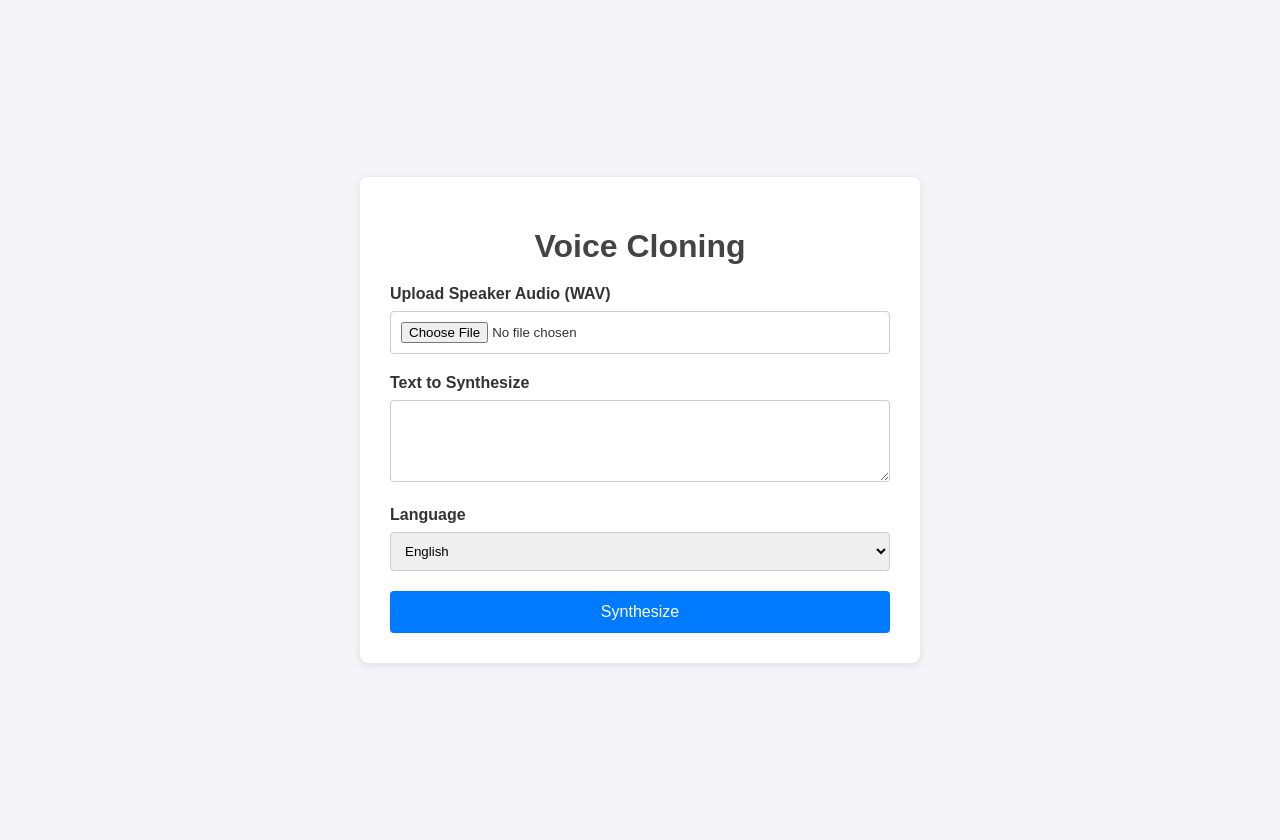
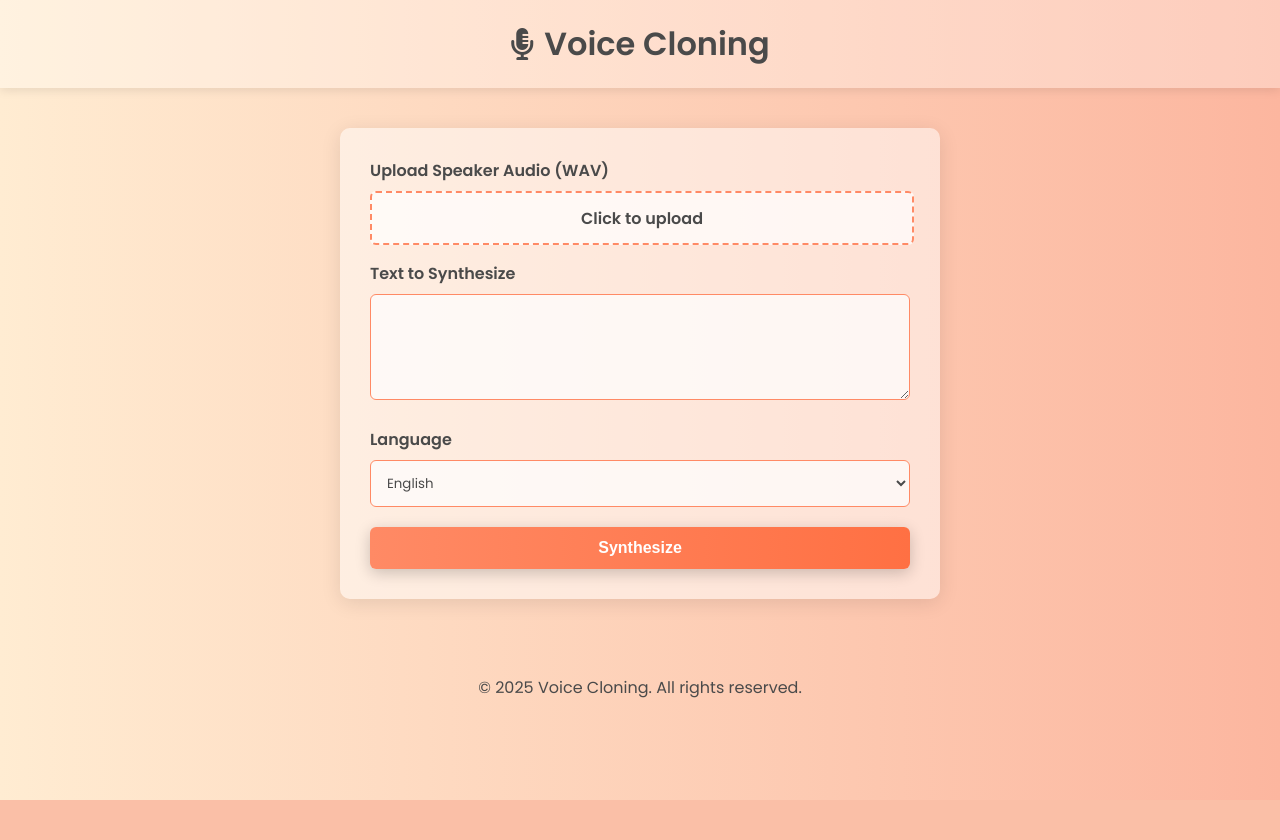
Before and after one commit to gavinz0228/voice-clone-tts, a Flask app: page / in a window 1280 px wide. After the commit the page ends 800 px from the top, so only its background shows below. Run offline with Flask 3, Linux system fonts and the light colour scheme.

Commit message:
beautified the web page

```diff
--- a/static/css/style.css
+++ b/static/css/style.css
@@ -1,28 +1,45 @@
 body {
-    font-family: sans-serif;
-    background-color: #f4f4f9;
-    color: #333;
+    font-family: 'Poppins', sans-serif;
+    background: linear-gradient(to right, #ffecd2 0%, #fcb69f 100%);
+    color: #4A4A4A;
     margin: 0;
-    padding: 20px;
-    display: flex;
-    justify-content: center;
-    align-items: center;
-    min-height: 100vh;
+}
+
+header {
+    background-color: rgba(255, 255, 255, 0.3);
+    padding: 20px 0;
+    box-shadow: 0 2px 10px rgba(0, 0, 0, 0.1);
 }
 
 .container {
-    background: #fff;
-    padding: 30px;
-    border-radius: 8px;
-    box-shadow: 0 2px 10px rgba(0, 0, 0, 0.1);
-    width: 100%;
-    max-width: 500px;
+    max-width: 600px;
+    margin: 0 auto;
+    padding: 0 20px;
 }
 
 h1 {
     text-align: center;
-    color: #444;
-    margin-bottom: 20px;
+    color: #4A4A4A;
+    margin: 0;
+    font-weight: 600;
+    display: flex;
+    align-items: center;
+    justify-content: center;
+}
+
+h1 i {
+    margin-right: 10px;
+}
+
+main {
+    padding: 40px 0;
+}
+
+.form-container {
+    background-color: rgba(255, 255, 255, 0.5);
+    padding: 30px;
+    border-radius: 10px;
+    box-shadow: 0 4px 20px rgba(0, 0, 0, 0.1);
 }
 
 .form-group {
@@ -32,33 +49,93 @@ h1 {
 label {
     display: block;
     margin-bottom: 8px;
-    font-weight: bold;
+    font-weight: 600;
+    color: #4A4A4A;
 }
 
-input[type="file"],
+.file-upload-wrapper {
+    position: relative;
+    width: 100%;
+    height: 50px;
+}
+
+.file-upload-placeholder {
+    position: absolute;
+    top: 0;
+    left: 0;
+    width: 100%;
+    height: 100%;
+    background-color: rgba(255, 255, 255, 0.7);
+    border: 2px dashed #ff8a65;
+    border-radius: 6px;
+    display: flex;
+    align-items: center;
+    justify-content: center;
+    cursor: pointer;
+    transition: background-color 0.3s;
+}
+
+.file-upload-placeholder span {
+    color: #4A4A4A;
+    font-weight: 600;
+}
+
+.file-upload-wrapper input[type="file"] {
+    opacity: 0;
+    width: 100%;
+    height: 100%;
+    cursor: pointer;
+}
+
 textarea,
 select {
     width: 100%;
-    padding: 10px;
-    border: 1px solid #ccc;
-    border-radius: 4px;
+    padding: 12px;
+    border: 1px solid #ff8a65;
+    border-radius: 6px;
     box-sizing: border-box;
+    font-family: 'Poppins', sans-serif;
+    background-color: rgba(255, 255, 255, 0.7);
+    color: #4A4A4A;
+}
+
+select option {
+    background-color: #fff;
+    color: #4A4A4A;
 }
 
 button {
     width: 100%;
     padding: 12px;
-    background-color: #007bff;
+    background: linear-gradient(to right, #ff8a65, #ff7043);
     color: white;
     border: none;
-    border-radius: 4px;
+    border-radius: 6px;
     cursor: pointer;
     font-size: 16px;
-    transition: background-color 0.3s;
+    font-weight: 600;
+    transition: transform 0.2s, box-shadow 0.2s;
+    box-shadow: 0 4px 15px rgba(0, 0, 0, 0.2);
 }
 
 button:hover {
-    background-color: #0056b3;
+    transform: scale(1.05);
+    box-shadow: 0 6px 20px rgba(0, 0, 0, 0.2);
+}
+
+#loading-spinner {
+    border: 4px solid rgba(0, 0, 0, 0.1);
+    border-top: 4px solid #ff7043;
+    border-radius: 50%;
+    width: 40px;
+    height: 40px;
+    animation: spin 1s linear infinite;
+    margin: 20px auto;
+}
+
+@keyframes spin {
+    0% { transform: rotate(0deg); }
+    100% { transform: rotate(360deg); }
 }
 
 #audio-player-container {
@@ -69,3 +146,9 @@ button:hover {
 #audio-player {
     width: 100%;
 }
+
+footer {
+    text-align: center;
+    padding: 20px 0;
+    color: #4A4A4A;
+}
--- a/static/js/script.js
+++ b/static/js/script.js
@@ -1,14 +1,33 @@
+const fileInput = document.getElementById('speaker_wav');
+const fileUploadPlaceholder = document.querySelector('.file-upload-placeholder');
+const fileUploadText = fileUploadPlaceholder.querySelector('span');
+
+fileUploadPlaceholder.addEventListener('click', () => {
+    fileInput.click();
+});
+
+fileInput.addEventListener('change', () => {
+    if (fileInput.files.length > 0) {
+        fileUploadText.textContent = fileInput.files[0].name;
+    } else {
+        fileUploadText.textContent = 'Click to upload';
+    }
+});
+
 document.getElementById('voice-cloning-form').addEventListener('submit', async (event) => {
     event.preventDefault();
 
     const form = event.target;
     const formData = new FormData(form);
     const button = form.querySelector('button');
+    const loadingSpinner = document.getElementById('loading-spinner');
     const audioPlayerContainer = document.getElementById('audio-player-container');
     const audioPlayer = document.getElementById('audio-player');
 
     button.disabled = true;
     button.textContent = 'Synthesizing...';
+    loadingSpinner.style.display = 'block';
+    audioPlayerContainer.style.display = 'none';
 
     try {
         const response = await fetch('/synthesize', {
@@ -30,5 +49,6 @@ document.getElementById('voice-cloning-form').addEventListener('submit', async (
     } finally {
         button.disabled = false;
         button.textContent = 'Synthesize';
+        loadingSpinner.style.display = 'none';
     }
 });
--- a/templates/index.html
+++ b/templates/index.html
@@ -4,15 +4,28 @@
     <meta charset="UTF-8">
     <meta name="viewport" content="width=device-width, initial-scale=1.0">
     <title>Voice Cloning</title>
+    <link rel="preconnect" href="https://fonts.googleapis.com">
+    <link rel="preconnect" href="https://fonts.gstatic.com" crossorigin>
+    <link href="https://fonts.googleapis.com/css2?family=Poppins:wght@400;600&display=swap" rel="stylesheet">
+    <link rel="stylesheet" href="https://cdnjs.cloudflare.com/ajax/libs/font-awesome/6.0.0-beta3/css/all.min.css">
     <link rel="stylesheet" href="/static/css/style.css">
 </head>
 <body>
+    <header>
         <div class="container">
-        <h1>Voice Cloning</h1>
+            <h1><i class="fas fa-microphone-alt"></i> Voice Cloning</h1>
+        </div>
+    </header>
+    <main>
+        <div class="container">
+            <div class="form-container">
                 <form id="voice-cloning-form" enctype="multipart/form-data">
                     <div class="form-group">
                         <label for="speaker_wav">Upload Speaker Audio (WAV)</label>
+                        <div class="file-upload-wrapper">
                             <input type="file" id="speaker_wav" name="speaker_wav" accept=".wav" required>
+                            <div class="file-upload-placeholder"><span>Click to upload</span></div>
+                        </div>
                     </div>
                     <div class="form-group">
                         <label for="text">Text to Synthesize</label>
@@ -41,11 +54,19 @@
                     </div>
                     <button type="submit">Synthesize</button>
                 </form>
+                <div id="loading-spinner" style="display: none;"></div>
                 <div id="audio-player-container" style="display: none;">
                     <h2>Generated Audio</h2>
                     <audio id="audio-player" controls></audio>
                 </div>
             </div>
+        </div>
+    </main>
+    <footer>
+        <div class="container">
+            <p>&copy; 2025 Voice Cloning. All rights reserved.</p>
+        </div>
+    </footer>
+</body>
 <script src="/static/js/script.js"></script>
-</body>
 </html>
```
Lines whose indentation alone changed are shown as unchanged.
